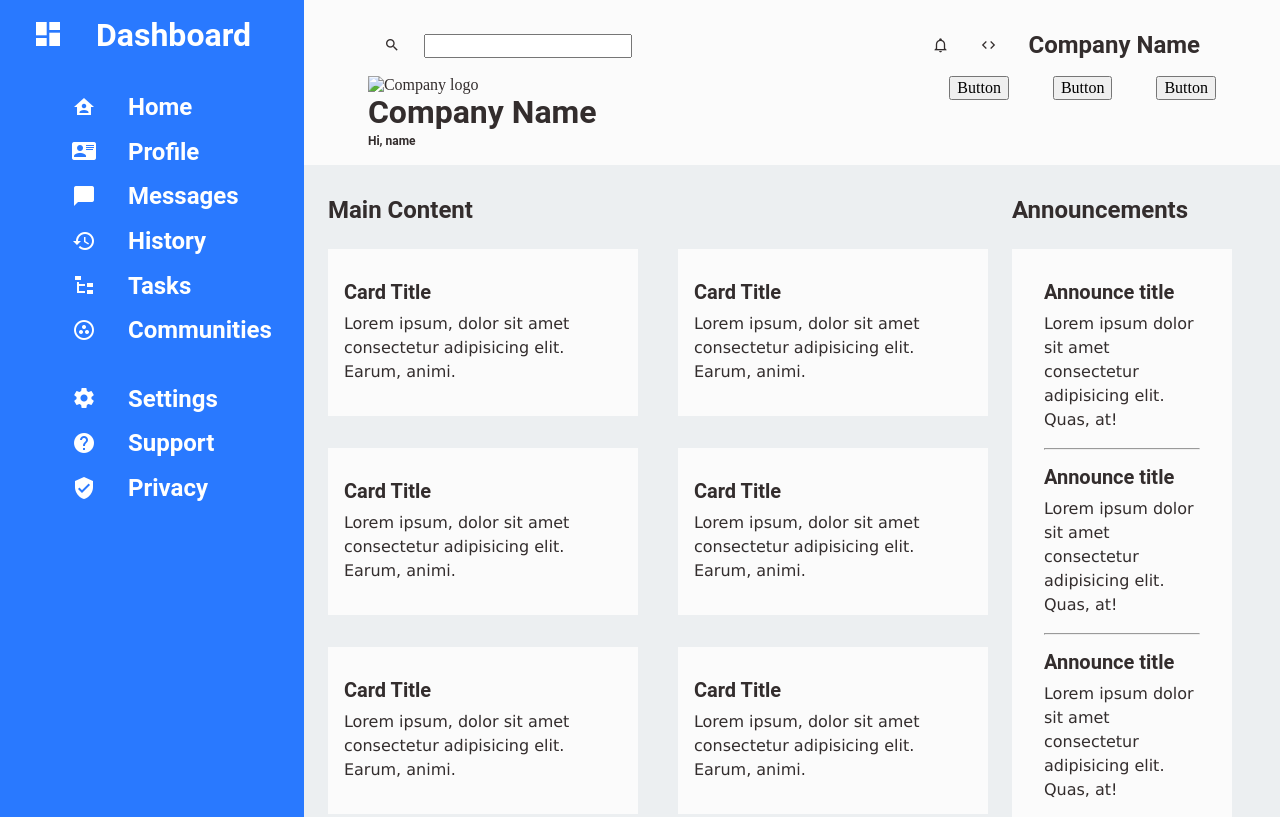
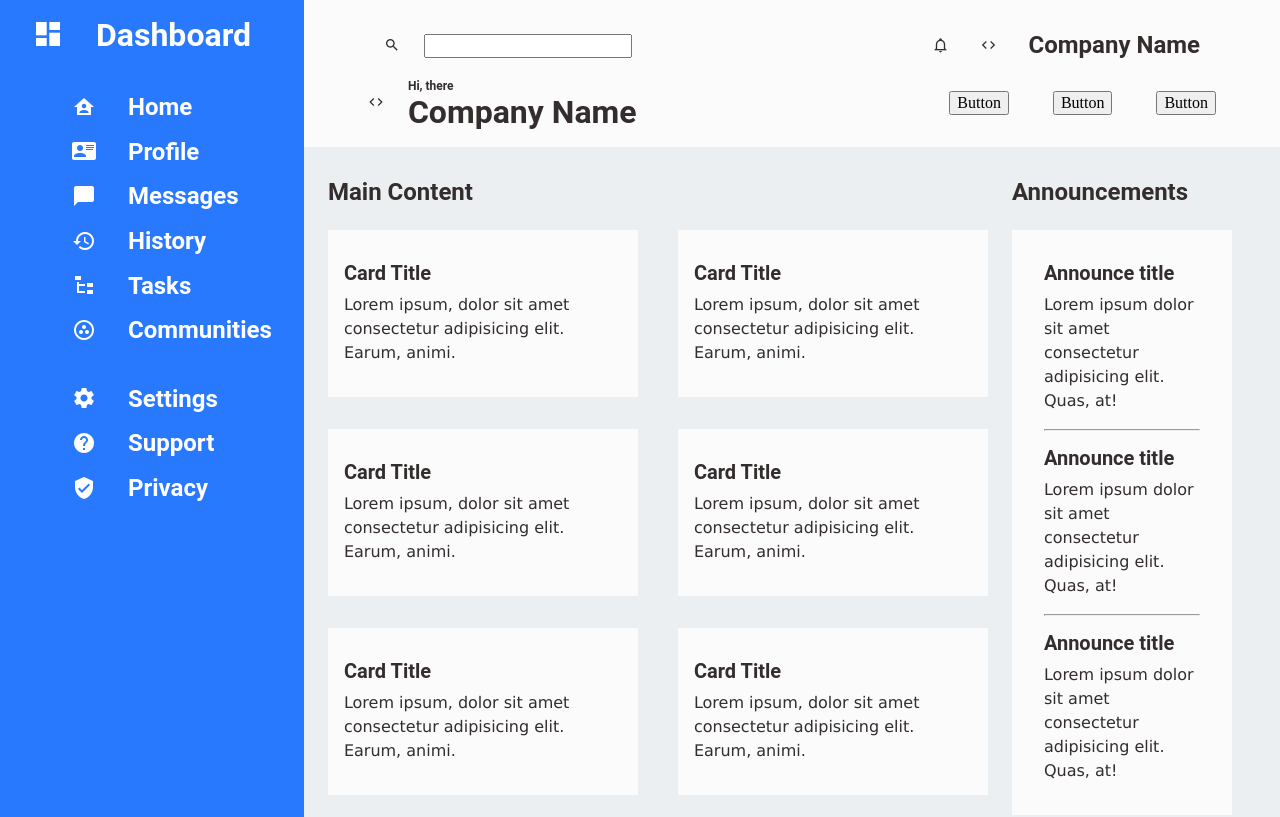
Before and after one commit to catalinbroinas/admin-dashboard, a website: page index.html in a window 1280 px wide. Shown: the top 817 px of the page. Drawn offline with Linux system fonts and the light colour scheme.

Commit message:
Add CSS layout for action-bar

```diff
--- a/css/style.css
+++ b/css/style.css
@@ -68,8 +68,10 @@ ul li
 }
 .action-bar
 {
-    display: flex;
+    display: grid;
+    grid-template-columns: repeat(2, auto);
     justify-content: space-between;
+    align-items: center;
 }
 
 .search-bar-control
@@ -87,6 +89,14 @@ ul li
     justify-content: space-between;
     align-items: center;
     gap: 2rem;
+}
+
+.action-bar-text
+{
+    display: grid;
+    grid-template-columns: repeat(2, auto);
+    align-items: center;
+    gap: 1.5rem;
 }
 
 .main-cards
--- a/index.html
+++ b/index.html
@@ -32,7 +32,7 @@
                     <!-- Notification -->
                     <i class="mdi mdi-bell-outline"></i>
                     <!-- Search Bar Logo -->
-                    <i class="mdi mdi-code-tags"></i>
+                    <i class="mdi mdi-code-tags user-logo"></i>
                      <!-- Search Bar Title -->
                     <h3 class="sub-title search-bar-title">Company Name</h3>
                 </div>
@@ -44,10 +44,10 @@
             <div class="action-bar">
                 <!-- Action Bar Text -->
                 <div class="action-bar-text">
-                    <img src="" alt="Company logo" class="action-bar-logo">
+                    <i class="mdi mdi-code-tags user-logo"></i>
                     <div class="action-bar-title">
+                        <small class="name">Hi, there</small>
                         <h2 class="title">Company Name</h2>
-                        <small class="name">Hi, name</small>
                     </div>
                 </div>
                 <!-- Action Bar Text -->
```
